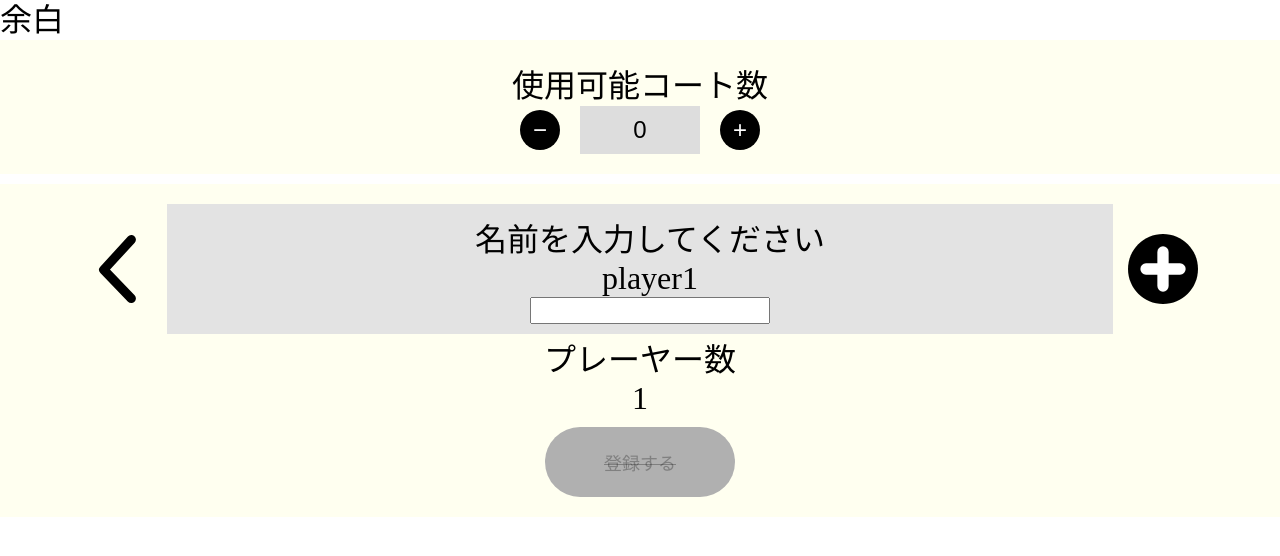
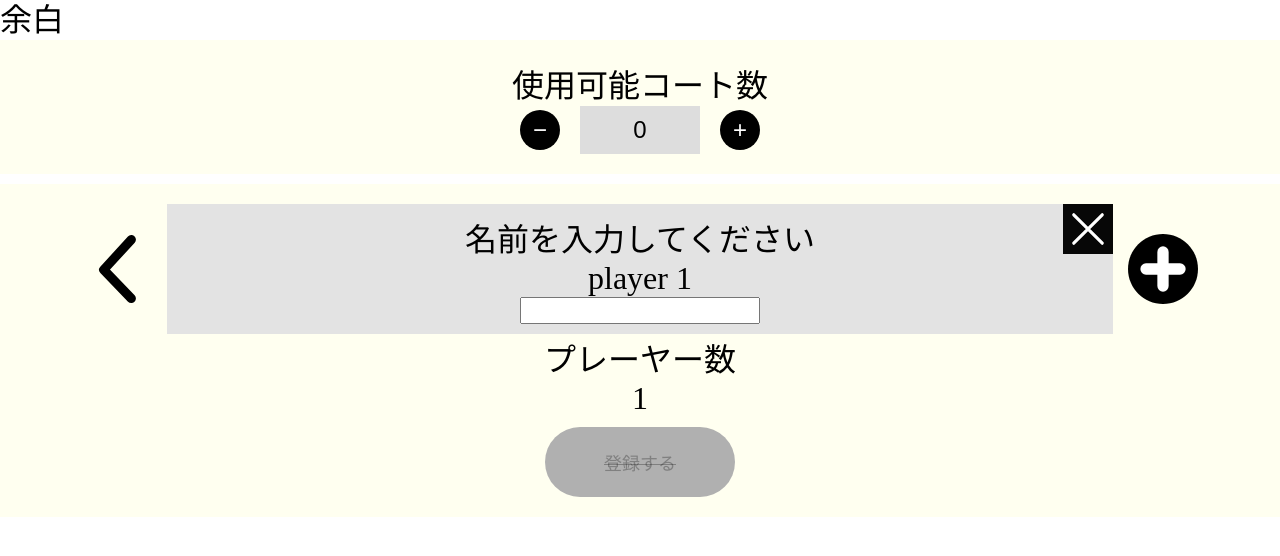
Before and after one commit to eva27182/makeGroups, a Flask app: page /newVersion in a window 1280 px wide. Shown: the part 141-697 px from the top of the page. Run offline with Flask 3, Linux system fonts and the light colour scheme.

Commit message:
load機能実装

```diff
--- a/static/newVersion.css
+++ b/static/css/newVersion.css
@@ -270,10 +270,12 @@
     flex-direction: column;
     align-items: center;
     background-color: #E3E3E3;
-    padding: 10px;
+    padding-top: 10px;
+    padding-bottom: 10px;
     width: 100%;
     flex: 0 0 100%;
     scroll-snap-align: center;
+    position: relative;
 }
 
 #add-next {
@@ -305,7 +307,7 @@
 #add-player {
     width: 70px;
     height: 70px;
-    background-image: url("img/addButton.svg");
+    background-image: url("../img/addButton.svg");
     background-size: cover;
     background-repeat: no-repeat;
     background-position: center;
@@ -321,7 +323,7 @@
 #show-behind-img{
     height: 70px;
     width: 70px;
-    background-image: url("img/showBehind.svg");
+    background-image: url("../img/showBehind.svg");
     background-size: contain;
     background-repeat: no-repeat;
     background-position: center;
@@ -329,3 +331,18 @@
     cursor: pointer;
     background-color: #00000000;
 }
+
+.delete-button{
+    background-image: url("../img/deleteRect.svg");
+    height: 50px;
+    width: 50px;
+    background-size: contain;
+    background-repeat: no-repeat;
+    background-position: center;
+    border: none;
+    cursor: pointer;
+    background-color: #00000000;
+    position: absolute;
+    top: 0px;
+    right: 0px;
+}
--- a/static/newVersion.js
+++ b/static/js/newVersion.js
@@ -8,6 +8,13 @@
     let formData = localStorage.getItem('formData');
     if (formData) {
         formData = JSON.parse(formData);
+        //formData["courtNum"]を処理
+        let loadedCourtNum = formData["courtNum"];
+        let courtNum = document.querySelector("#counter");
+        courtNum.value = loadedCourtNum;
+        delete formData.courtNum;
+
+        //formData["input"]を処理　これがplayerのデータ
         let inputTags = document.querySelectorAll("#name-card-container input");
         console.log("formData:", formData);
         let keys = Object.keys(formData)
@@ -26,6 +33,17 @@
     }
 }
 
+
+//ユーザの操作を判断
+const interactionEvents = ["click", "scroll", "mousemove", "keydown", "touchstart", "load"];
+interactionEvents.forEach(event => {
+    document.addEventListener(event, activateSubmitButton);
+    document.addEventListener(event, countUpPlayerNum);
+    document.addEventListener(event, saveFormState);
+
+});
+
+
 //読み込んだときにデータを保存するように
 function saveFormState() {
     let inputTags = document.querySelectorAll("#name-card-container input");
@@ -33,6 +51,8 @@
     inputTags.forEach((input, index) => {
         formData[`input${index}`] = input.value;
     });
+    let courtNum = document.querySelector("#counter").value;
+    formData["courtNum"] = courtNum;
     localStorage.setItem('formData', JSON.stringify(formData));
 }
 
@@ -40,7 +60,6 @@
 function increase() {
     let counter = document.getElementById('counter');
     counter.value = parseInt(counter.value) + 1;
-    activateSubmitButton();
 }
 
 function decrease() {
@@ -48,7 +67,17 @@
     if (parseInt(counter.value) > 0) {
         counter.value = parseInt(counter.value) - 1;
     }
-    activateSubmitButton();
+}
+
+
+function countUpPlayerNum() {
+    let nameAreaNum = document.querySelectorAll(".name-area").length;
+    function countupTextContent(id) {
+        let counter = document.querySelector("#show-added-player-num");
+        counter.textContent = nameAreaNum.toString();
+    }
+    countupTextContent("#show-added-player-num");
+    countupTextContent("#show-player-num");
 }
 
 //.name-areaを追加するボタン
@@ -58,6 +87,11 @@
         let nameArea = document.createElement("div");
         nameArea.setAttribute("class", "name-area");
 
+        let deleteButton = document.createElement("button");
+        deleteButton.setAttribute("class", "delete-button");
+        deleteButton.setAttribute("onclick", "deletePlayer(this)");
+        deleteButton.setAttribute("type", "button");
+
         let showMessage = document.createElement("div");
         showMessage.setAttribute("class", "show-message");
         showMessage.textContent = "名前を入力してください";
@@ -65,7 +99,7 @@
 
         let showPlayerNum = document.createElement("div");
         showPlayerNum.setAttribute("class", "show-player-num");
-        showPlayerNum.textContent = `player${nameAreaNum + 1}`;
+        showPlayerNum.textContent = `player ${nameAreaNum + 1}`;
 
         let inputNameArea = document.createElement("div");
         inputNameArea.setAttribute("class", "input-name-area");
@@ -74,6 +108,7 @@
         inputTag.setAttribute("name", `player${nameAreaNum + 1}`)
         inputNameArea.appendChild(inputTag);
 
+        nameArea.appendChild(deleteButton);
         nameArea.appendChild(showMessage);
         nameArea.appendChild(showPlayerNum);
         nameArea.appendChild(inputNameArea);
@@ -81,17 +116,7 @@
         let container = document.querySelector("#name-card-container");
         container.appendChild(nameArea);
     }
-    function countUpPlayerNum() {
 
-
-
-        function countupTextContent(id) {
-            let counter = document.querySelector("#show-added-player-num");
-            counter.textContent = (nameAreaNum + 1).toString();
-        }
-        countupTextContent("#show-added-player-num");
-        countupTextContent("#show-player-num");
-    }
     function scrollToRight() {
         const container = document.querySelector('#name-card-container');
         const scrollAmount = container.offsetWidth * nameAreaNum;  // スクロール可能な幅
@@ -105,7 +130,6 @@
     createNewNameArea();
     countUpPlayerNum();
     scrollToRight();
-    activateSubmitButton();
 }
 
 function activateSubmitButton() {
@@ -191,3 +215,16 @@
         });
 
 }
+
+//delete->数字振り直し
+function deletePlayer(btn) {
+    let parent = btn.parentNode;
+    parent.remove();
+    //player番号振り直し
+    let players = document.querySelectorAll("#name-card-container>div>.show-player-num");
+    console.log(players);
+    for (let i = 0; i < players.length; i++) {
+        players[i].textContent = `Player ${i + 1}`
+    }
+    saveFormState();
+}
--- a/templates/index.html
+++ b/templates/index.html
@@ -4,7 +4,7 @@
 <head>
     <meta charset="UTF-8">
     <title>グループ作成</title>
-    <link rel="stylesheet" href="{{ url_for('static', filename='main.css') }}">
+    <link rel="stylesheet" href="{{ url_for('static', filename='css/main.css') }}">
 </head>
 
 
@@ -86,7 +86,7 @@
         </form>
     </div>
     <div id="result"></div>
-    <script src="{{ url_for('static', filename='main.js') }}"></script>
+    <script src="{{ url_for('static', filename='js/main.js') }}"></script>
 </body>
 
 </html>
--- a/templates/newVersion.html
+++ b/templates/newVersion.html
@@ -4,7 +4,7 @@
 <head>
     <meta charset="UTF-8">
     <title>new version</title>
-    <link rel="stylesheet" href="{{ url_for('static', filename='newVersion.css') }}">
+    <link rel="stylesheet" href="{{ url_for('static', filename='css/newVersion.css') }}">
 </head>
 
 
@@ -33,8 +33,9 @@
                 </div>
                 <div id="name-card-container">
                     <div class="name-area">
+                        <button class="delete-button" type="button" onclick="deletePlayer(this)"></button>
                         <div class="show-message">名前を入力してください</div>
-                        <div class="show-player-num">player1</div>
+                        <div class="show-player-num">player 1</div>
                         <div class="input-name-area">
                             <input type="text" name="player1">
                         </div>
@@ -57,7 +58,7 @@
             </div>
         </div>
     </form>
-    <script src="{{ url_for('static', filename='newVersion.js') }}"></script>
+    <script src="{{ url_for('static', filename='js/newVersion.js') }}"></script>
 </body>
 
 </html>
```
Also changed, not shown: static/css/main.css (renamed from static/main.css), static/img/delete.svg (added), static/img/deleteRect.svg (added), static/js/main.js (renamed from static/main.js).
